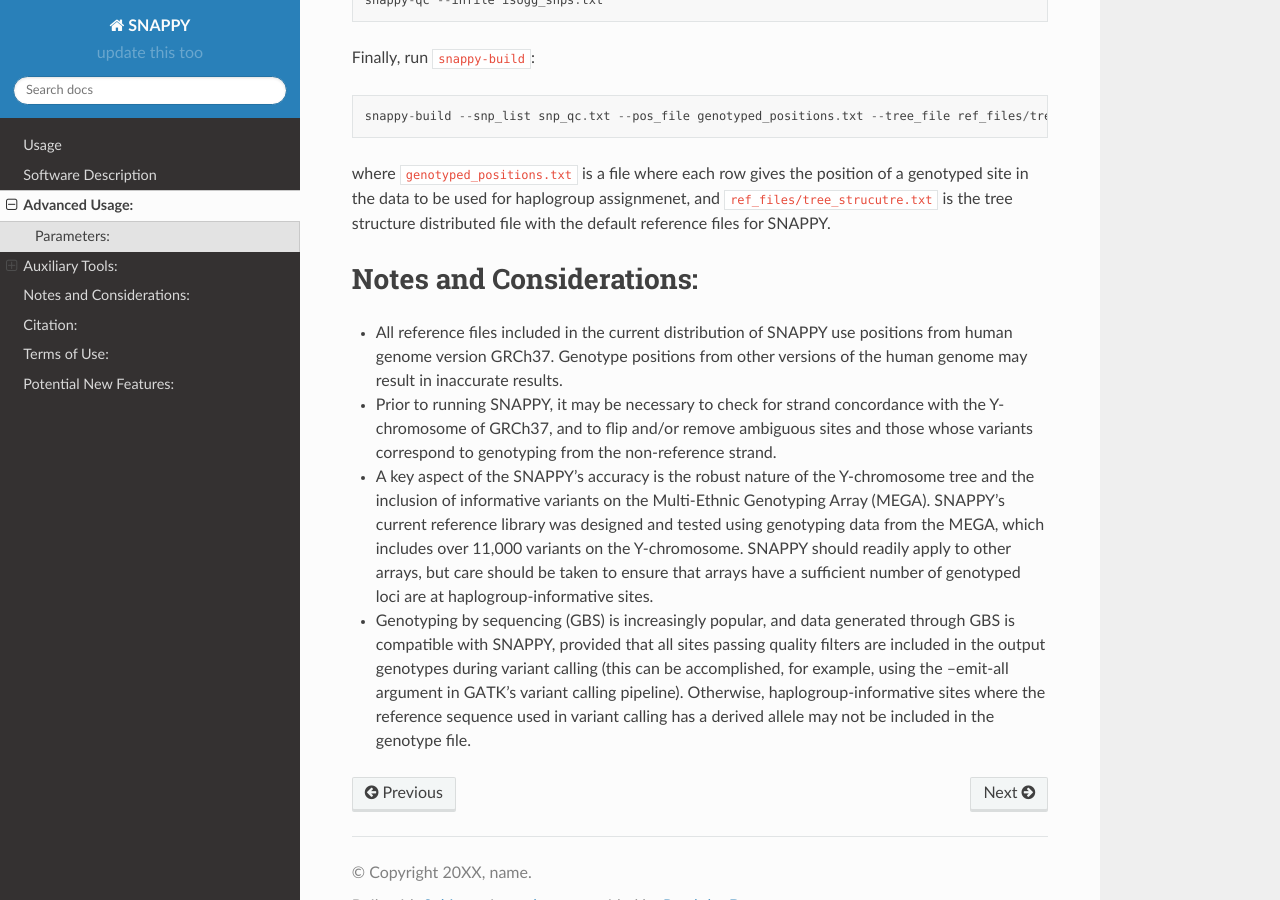
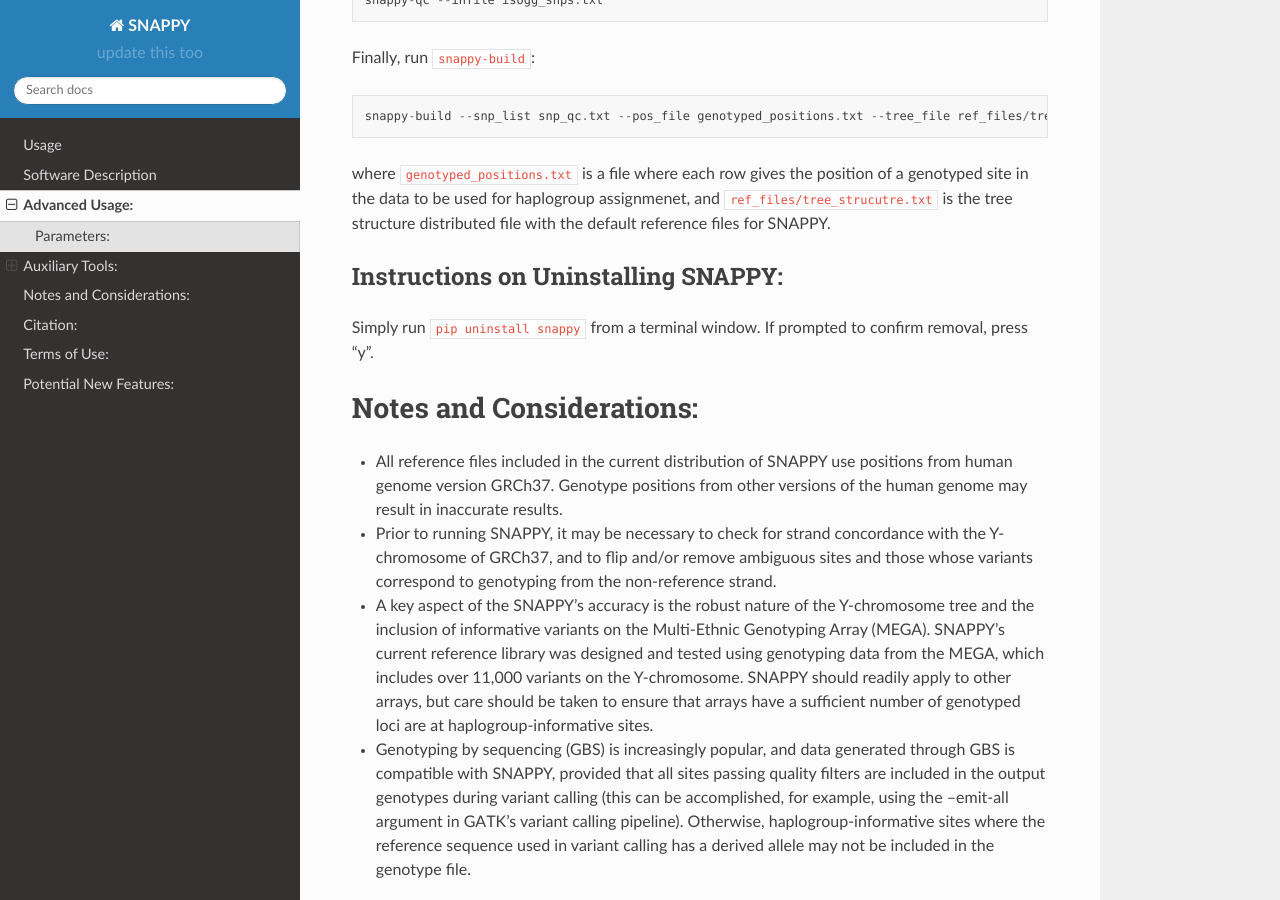
Before and after one commit to chrisgene/snappy, a Sphinx documentation site: the page built from docs/source/advanced.rst, in a window 1280 px wide and 900 px high, scrolled down 1394 px. Built offline with Sphinx 7.4.7 and the Read the Docs theme 2.0.0, drawn with Linux system fonts in a browser that asks for light colours.

Commit message:
Update advanced.rst

```diff
--- a/docs/source/advanced.rst
+++ b/docs/source/advanced.rst
@@ -54,6 +54,11 @@ Finally, run ``snappy-build``:
 
 where ``genotyped_positions.txt`` is a file where each row gives the position of a genotyped site in the data to be used for haplogroup assignmenet, and ``ref_files/tree_strucutre.txt`` is the tree structure distributed file with the default reference files for SNAPPY.
 
+Instructions on Uninstalling SNAPPY:
+------------------------------------
+
+Simply run ``pip uninstall snappy`` from a terminal window. If prompted to confirm removal, press "y".
+
 Notes and Considerations:
 =========================
 
```
